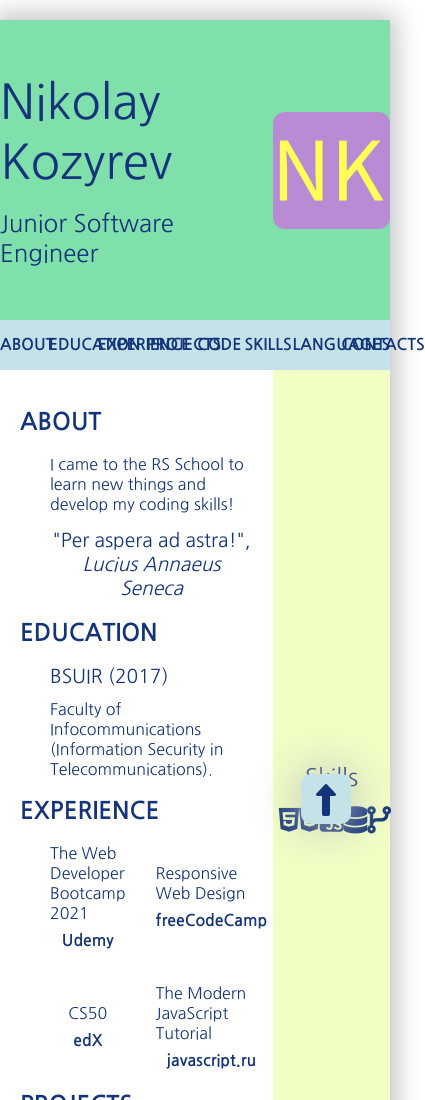
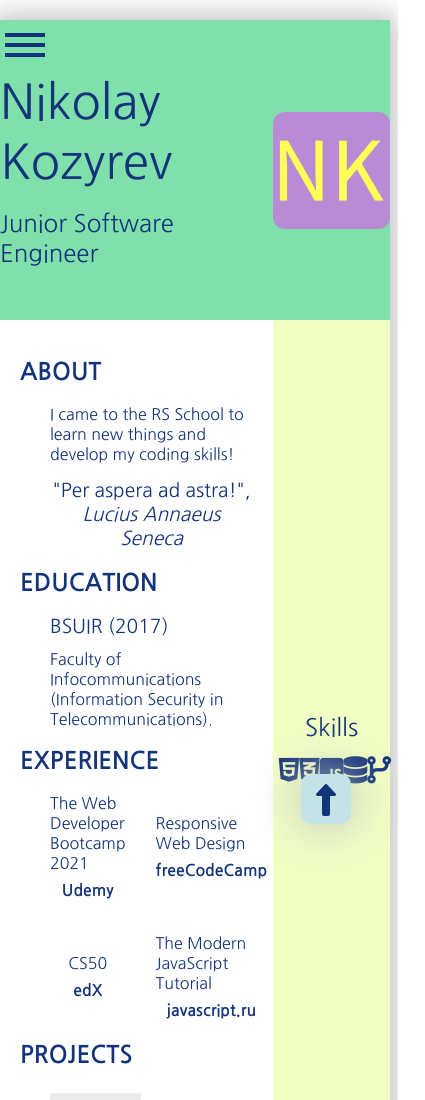
Before and after one commit to nikolakozaryan/stage-0-cv, a plain HTML site: page index.html in a window 390 px wide. Shown: the top 1100 px of the page, 425 px wide, since content can reach past the window. Drawn offline with Linux system fonts and the light colour scheme.

Commit message:
feat: add beautiful burger menu

```diff
--- a/index.html
+++ b/index.html
@@ -21,6 +21,9 @@
 <body>
     <div class="global_container">
         <header id="header">
+          <div class="burger">
+            <span class="burger-menu"></span>
+          </div>
             <div class="header_headings">
                 <h1>Nikolay Kozyrev</h1>
                 <h2>Junior Software Engineer</h2>
@@ -174,5 +177,6 @@
       <a href="#header"><i class="fas fa-long-arrow-alt-up"></i></a>
     </div>
     <script>hljs.highlightAll();</script>
+    <script src="script.js"></script>
 </body>
 </html>
--- /dev/null
+++ b/script.js
@@ -0,0 +1,16 @@
+const burgerMenu = document.querySelector('.burger')
+const burgerSpan = document.querySelector('.burger-menu')
+const nav = document.querySelector('nav');
+const navItem = document.querySelectorAll('.nav_a')
+
+burgerMenu.addEventListener('click', () => {
+    burgerSpan.classList.toggle('active');
+    burgerMenu.classList.toggle('close');
+    nav.classList.toggle('active-nav');
+})
+
+navItem.forEach(item => item.addEventListener('click', () => {
+    burgerSpan.classList.toggle('active');
+    burgerMenu.classList.toggle('close');
+    nav.classList.toggle('active-nav');
+}))
--- a/style.css
+++ b/style.css
@@ -16,7 +16,7 @@ body {
 }
 
 .global_container {
-  max-width: 1180px;
+  max-width: 1224px;
   margin: 0 auto;
   display: flex;
   flex-wrap: wrap;
@@ -60,6 +60,7 @@ a {
 header {
   width: 100%;
   background: var(--header-bg-color);
+  position: relative;
   display: flex;
   flex-wrap: wrap;
 }
@@ -350,3 +351,108 @@ footer div {
 .to-the-top:hover {
   background: var(--header-bg-color);
 }
+
+@media (max-width: 1224px) {
+  .burger {
+    position: absolute;
+    width: 50px;
+    height: 50px;
+    background: var(--header-bg-color);
+  }
+
+  .burger-menu {
+    position: absolute;
+    width: 80%;
+    height: 4px;
+    background: var(--font-color);
+    top: 23px;
+    left: 10%;
+    transition: 0.5s;
+  }
+
+  .burger-menu::before {
+    content: "";
+    position: absolute;
+    width: 100%;
+    height: 4px;
+    background: var(--font-color);
+    top: -10px;
+    transition: 0.5s;
+  }
+
+  .burger-menu::after {
+    content: "";
+    position: absolute;
+    width: 100%;
+    height: 4px;
+    background: var(--font-color);
+    top: 10px;
+    transition: 0.5s;
+  }
+
+  .active {
+    background: var(--nav-footer-bg-color);
+  }
+
+  .active::before {
+    transform: rotate(45deg);
+    top: 0;
+  }
+
+  .active::after {
+    transform: rotate(-45deg);
+    top: 0;
+  }
+
+  nav {
+    position: absolute;
+    top: 50px;
+    left: -500px;
+    background: var(--nav-footer-bg-color);
+    width: 200px;
+    height: auto;
+    transition: 0.7s;
+    z-index: 50;
+  }
+
+  nav ul {
+    display: flex;
+    flex-direction: column;
+    align-items: flex-start;
+    padding: 0;
+    margin: 0;
+    height: 100%;
+  }
+
+  nav ul li {
+    height: 40px;
+    width: 100%;
+  }
+
+  nav ul li a {
+    display: block;
+    height: 100%;
+    text-align: center;
+    font-weight: bold;
+    transition: 0.5s;
+    box-sizing: border-box;
+    margin-top: 5px 0;
+  }
+
+  .nav_a {
+    padding: 12px 0 0 5px;
+    text-align: left;
+  }
+
+  nav ul li a:hover {
+    background: var(--header-bg-color);
+  }
+
+  .close {
+    background: var(--nav-footer-bg-color);
+  }
+
+  .active-nav {
+    left: 0;
+  }
+}
```
